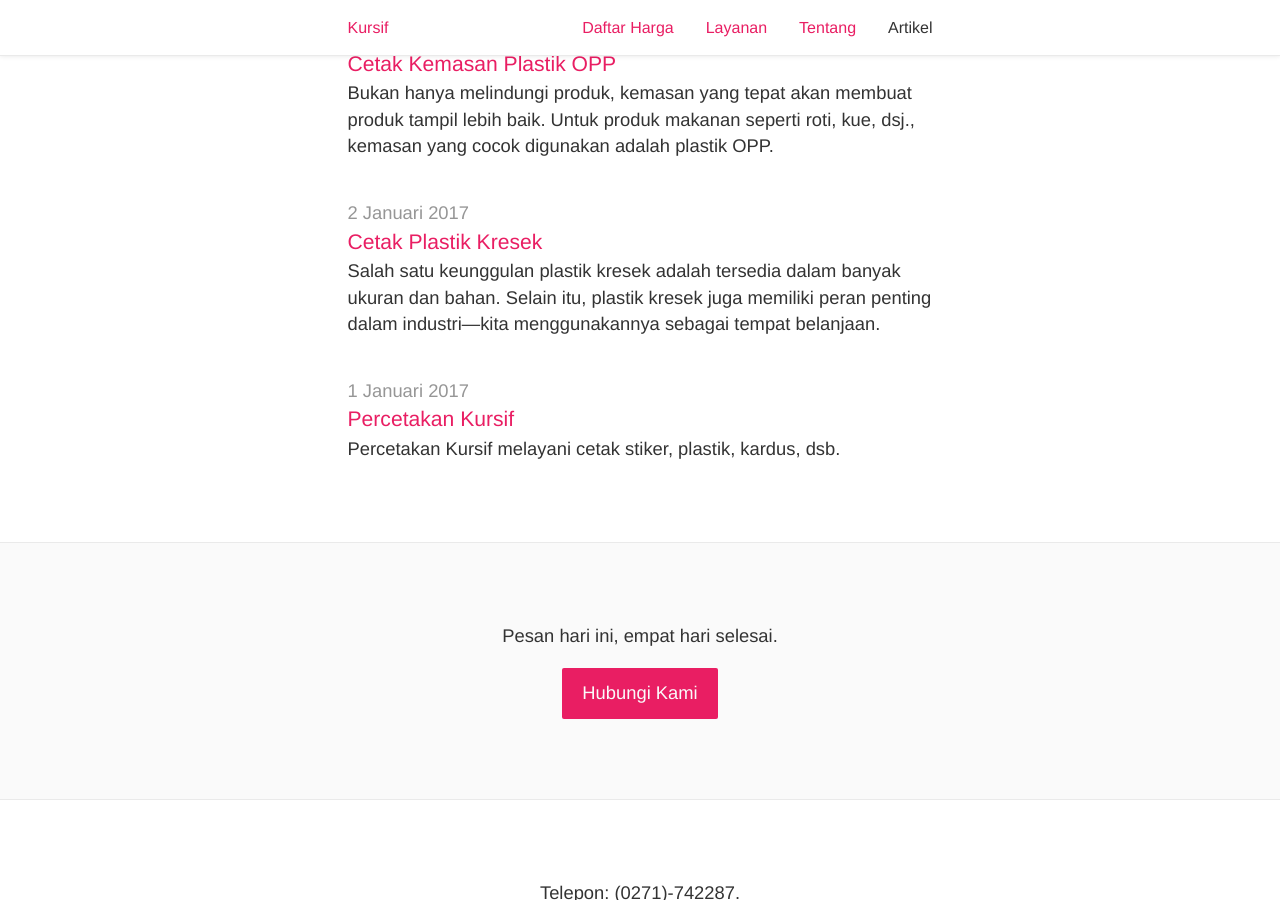
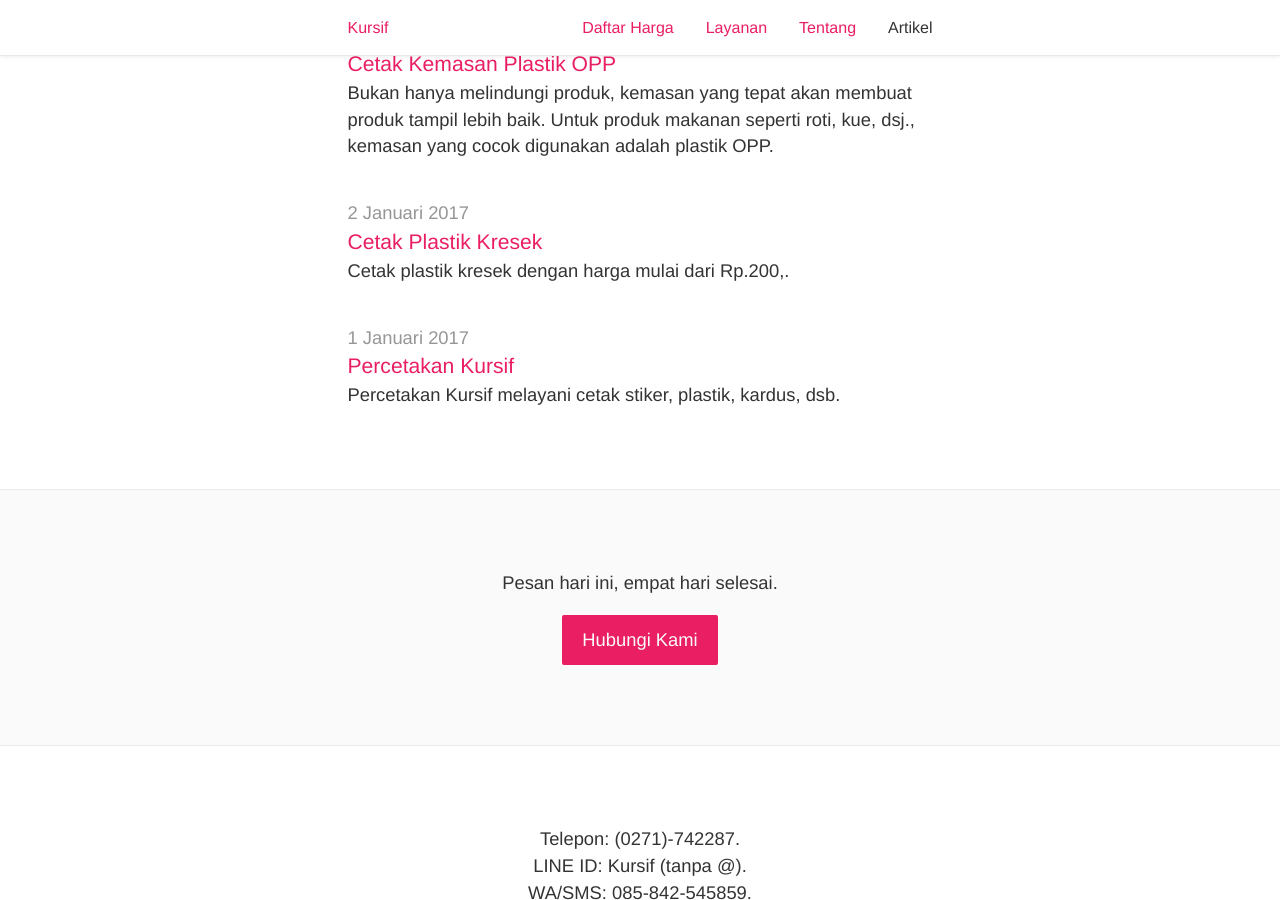
Before and after one commit to tertanda/kursif.github.io, a Jekyll site: the page built from artikel/index.md, in a window 1280 px wide and 900 px high, scrolled down 2117 px. Built offline with Jekyll 4.4.1, drawn with Linux system fonts in a browser that asks for light colours; a script that is not in the unit is left out.

Commit message:
Cetak Plastik Kresek

```diff
--- a/artikel/_posts/2017-01-02-cetak-plastik-kresek.md
+++ b/artikel/_posts/2017-01-02-cetak-plastik-kresek.md
@@ -4,7 +4,7 @@
 permalink: artikel/:title
 title    : Cetak Plastik Kresek
 author   : El Nino H. Maulana
-intro    : Salah satu keunggulan plastik kresek adalah tersedia dalam banyak ukuran dan bahan. Selain itu, plastik kresek juga memiliki peran penting dalam industri—kita menggunakannya sebagai tempat belanjaan.
+intro    : Cetak plastik kresek dengan harga mulai dari Rp.200,.
 meta     : Cetak plastik kresek dengan harga mulai dari Rp.200,.
 ---
 
```
